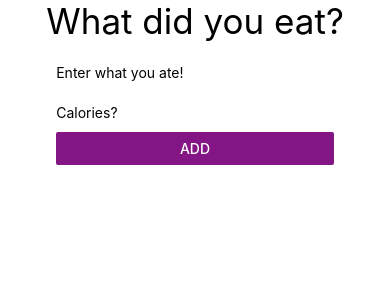
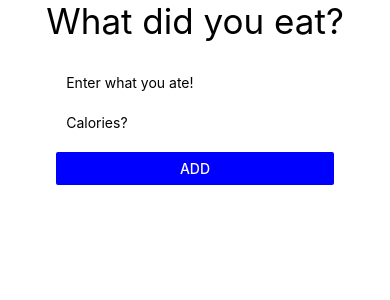
Before and after one commit to CodeJonesW/foodTracker, a React Native app: screen / in a window 390 px wide. Shown: the top 300 px of the page. Built offline with nearby package versions, Linux system fonts and the light colour scheme.

Commit message:
bind calories input to app state

```diff
--- a/App.tsx
+++ b/App.tsx
@@ -14,12 +14,12 @@ import Food from './components/Food';
 
 export interface Consumption {
   name: string;
-  calories: number;
+  calories: string;
 }
 
 const App = () => {
   const [foodInput, setFoodInput] = useState<string>('');
-  const [foodCalories, setFoodCalories] = useState<number>(0);
+  const [foodCalories, setFoodCalories] = useState<string>('');
   const [consumedFoods, setConsumptions] = useState<Consumption[]>([]);
 
   const addConsumption = () => {
@@ -28,6 +28,8 @@ const App = () => {
       calories: foodCalories,
     };
     setConsumptions([...consumedFoods, consumption]);
+    setFoodInput('');
+    setFoodCalories('');
   };
 
   useEffect(() => {
@@ -44,6 +46,7 @@ const App = () => {
             foodInput={foodInput}
             setFoodInput={setFoodInput}
             setFoodCalories={setFoodCalories}
+            foodCalories={foodCalories}
             addConsumption={addConsumption}
           />
         </View>
--- a/components/FoodInputBar.tsx
+++ b/components/FoodInputBar.tsx
@@ -3,31 +3,48 @@ import {TextInput, View, Button} from 'react-native';
 
 const FoodInputBar: React.FC<{
   foodInput: string;
+  foodCalories: string;
   setFoodInput: Function;
   setFoodCalories: Function;
   addConsumption: Function;
-}> = ({children, foodInput, setFoodInput, addConsumption, setFoodCalories}) => {
+}> = ({
+  children,
+  foodInput,
+  setFoodInput,
+  addConsumption,
+  setFoodCalories,
+  foodCalories,
+}) => {
   return (
-    <View style={{padding: 10}}>
+    <View
+      style={{
+        padding: 10,
+        display: 'flex',
+        flexDirection: 'column',
+      }}>
+      <View style={{padding: 10, display: 'flex', flexDirection: 'column'}}>
         <TextInput
           style={{height: 40}}
           placeholder="Enter what you ate!"
           onChangeText={text => setFoodInput(text)}
-        defaultValue={foodInput}
+          value={foodInput}
         />
         <TextInput
           style={{height: 40}}
           placeholder="Calories?"
           keyboardType="number-pad"
           onChangeText={text => setFoodCalories(text)}
-        defaultValue={foodInput}
+          value={foodCalories}
         />
+      </View>
+      <View>
         <Button
           onPress={() => addConsumption(foodInput)}
           title="Add"
-        color="#841584"
+          color="blue"
           accessibilityLabel="Learn more about this purple button"
         />
+      </View>
     </View>
   );
 };
```
Lines whose indentation alone changed are shown as unchanged.
